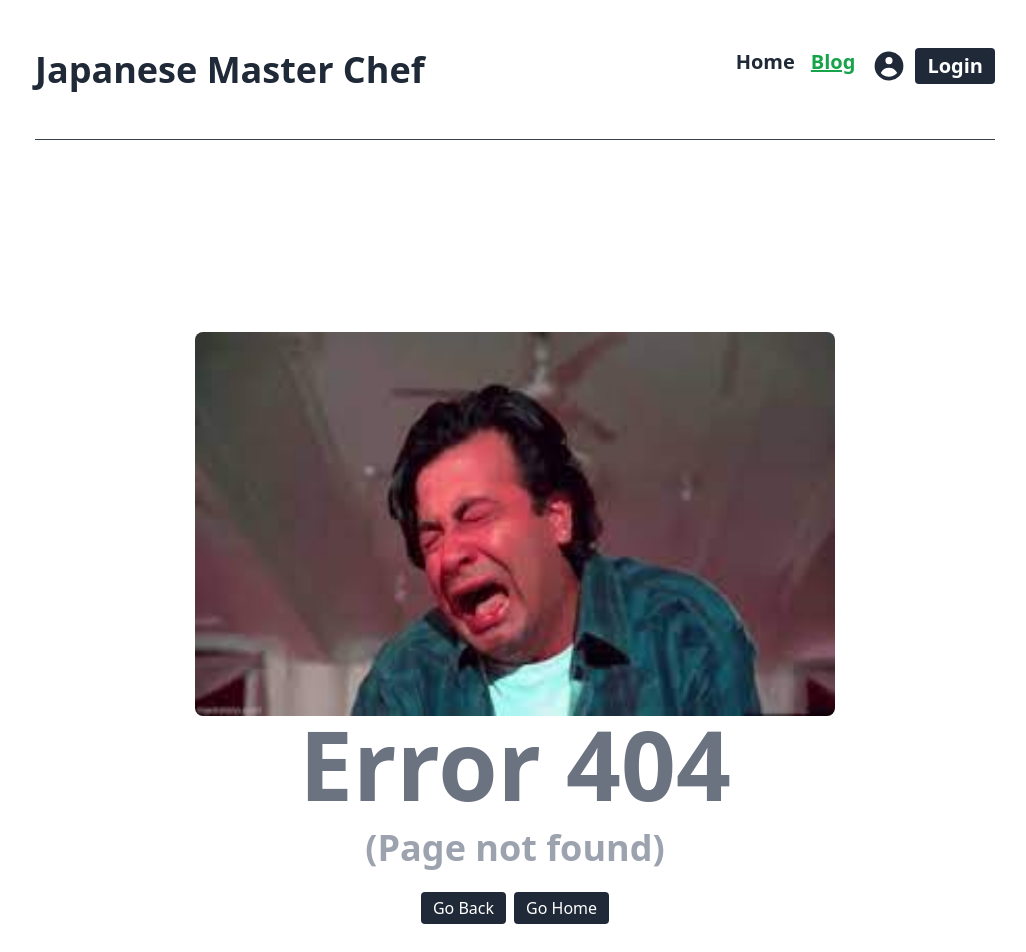
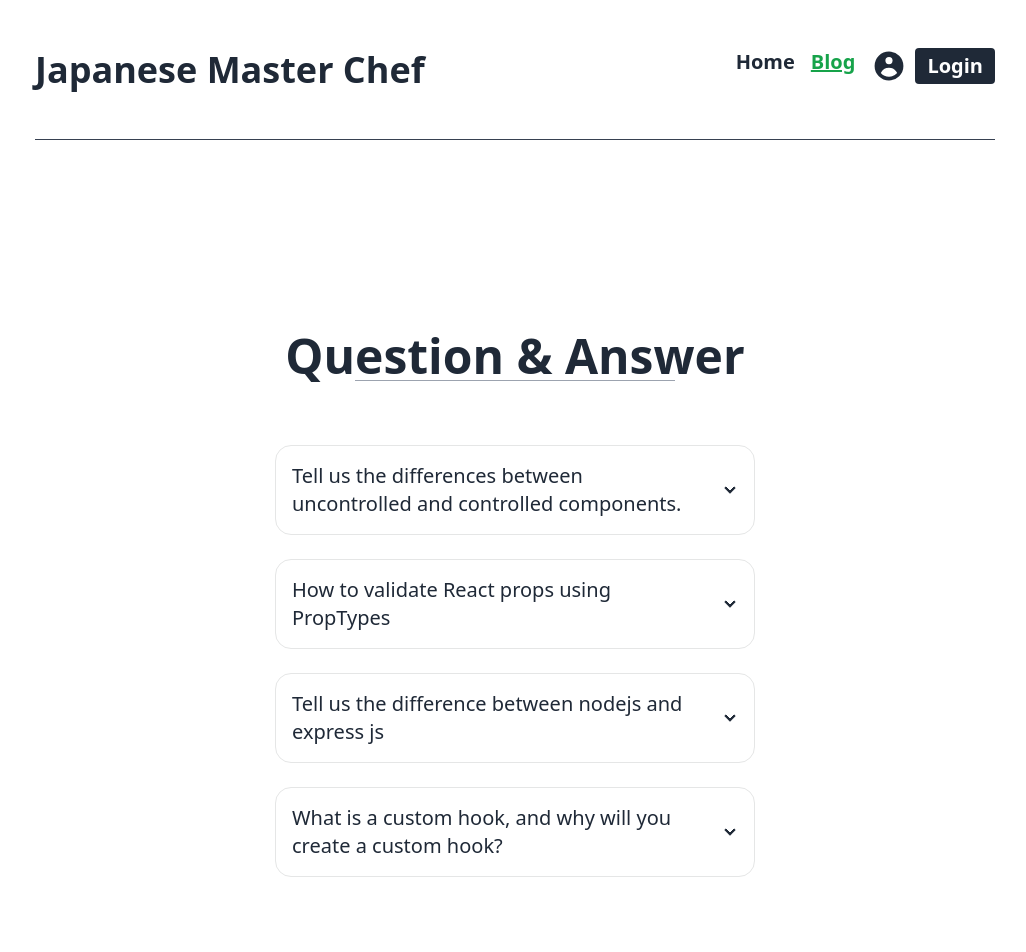
Before and after one commit to kamrulislam2/japanese-master-chef, a React (Vite) app: page /blog in a window 1280 px wide. Shown: the top 952 px of the page, without its empty margins (125-1151 px from the left). Built offline with nearby package versions, Linux system fonts and the light colour scheme; no server answers.

Commit message:
blog page for question and answer created

```diff
--- /dev/null
+++ b/src/pages/Blog/Blog.jsx
@@ -0,0 +1,97 @@
+import React from "react";
+import NavBar from "../shared/Navbar/Navbar";
+
+const Blog = () => {
+  return (
+    <div className="px-40 mt-12 mb-40">
+      <NavBar></NavBar>
+      <div className="w-1/2 mx-auto">
+        <h3 className="font-extrabold text-5xl text-center">
+          Question & Answer
+        </h3>
+
+        <hr className="border-t mb-16 border-gray-400 w-8/12 mx-auto" />
+
+        <div
+          tabIndex={0}
+          className="collapse collapse-arrow border border-base-300 bg-base-100 mb-6  rounded-box"
+        >
+          <div className="collapse-title text-xl font-medium">
+            Tell us the differences between uncontrolled and controlled
+            components.
+          </div>
+          <div className="collapse-content">
+            <p>
+              A controlled functional component is a component that receives its
+              current value and update callback via props.
+              <br /> <br />
+              Where, an uncontrolled functional component is a component that
+              maintains its own internal state.
+            </p>
+          </div>
+        </div>
+
+        <div
+          tabIndex={0}
+          className="collapse collapse-arrow border border-base-300 bg-base-100 mb-6  rounded-box"
+        >
+          <div className="collapse-title text-xl font-medium">
+            How to validate React props using PropTypes
+          </div>
+          <div className="collapse-content">
+            <p>
+              Basically, propTypes is used for props validation.
+              <br />
+              <br />
+              First, we need to install the PropTypes library. Next, we need to
+              import PropTypes into your component. If its done then, we need to
+              define propTypes for our component. To define propTypes, we need
+              to add a propTypes property to our component class and need to set
+              it to an object that specifies the props and their types. Thus,
+              propTypes will automatically check the propTypes of component's
+              props when component is rendered. If any of the props fail
+              validation, we can see a warning by console.
+            </p>
+          </div>
+        </div>
+
+        <div
+          tabIndex={0}
+          className="collapse collapse-arrow border border-base-300 bg-base-100 mb-6  rounded-box"
+        >
+          <div className="collapse-title text-xl font-medium">
+            Tell us the difference between nodejs and express js
+          </div>
+          <div className="collapse-content">
+            <p>
+              {" "}
+              NodeJS is the package, which provides the JavaScript run-time
+              environment, whereas Express is a framework that sits on top of
+              NodeJS and helps us to handle requests and responses.
+            </p>
+          </div>
+        </div>
+
+        <div
+          tabIndex={0}
+          className="collapse collapse-arrow border border-base-300 bg-base-100 mb-6  rounded-box"
+        >
+          <div className="collapse-title text-xl font-medium">
+            What is a custom hook, and why will you create a custom hook?
+          </div>
+          <div className="collapse-content">
+            <p>
+              In a basic concept, custom hooks offer reusability, it can be
+              reused easily, which makes the code cleaner and reduces the time
+              to write the code. It also enhances the rendering speed of the
+              code as a custom hook does not need to be rendered again and again
+              while rendering the whole code.
+            </p>
+          </div>
+        </div>
+      </div>
+    </div>
+  );
+};
+
+export default Blog;
--- a/src/routes/Routes.jsx
+++ b/src/routes/Routes.jsx
@@ -6,6 +6,7 @@ import Login from "../pages/Login/Login/Login";
 import Register from "../pages/Login/Register/Register";
 import Error from "../pages/Error/Error";
 import PrivateRoute from "./PrivateRoute";
+import Blog from "../pages/Blog/Blog";
 
 const router = createBrowserRouter([
   {
@@ -33,6 +34,10 @@ const router = createBrowserRouter([
         path: "/register",
         element: <Register></Register>,
       },
+      {
+        path: "/blog",
+        element: <Blog></Blog>,
+      },
     ],
   },
 ]);
```
